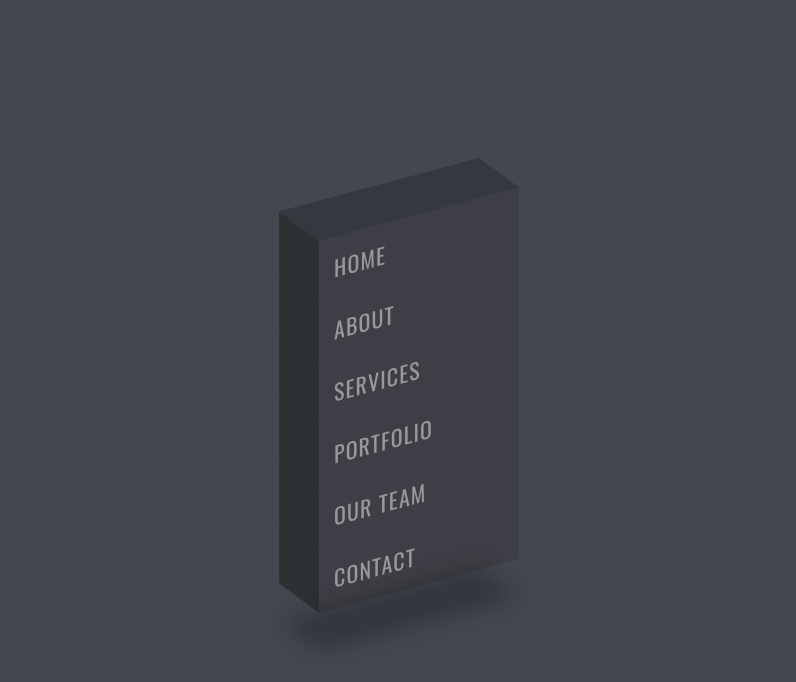
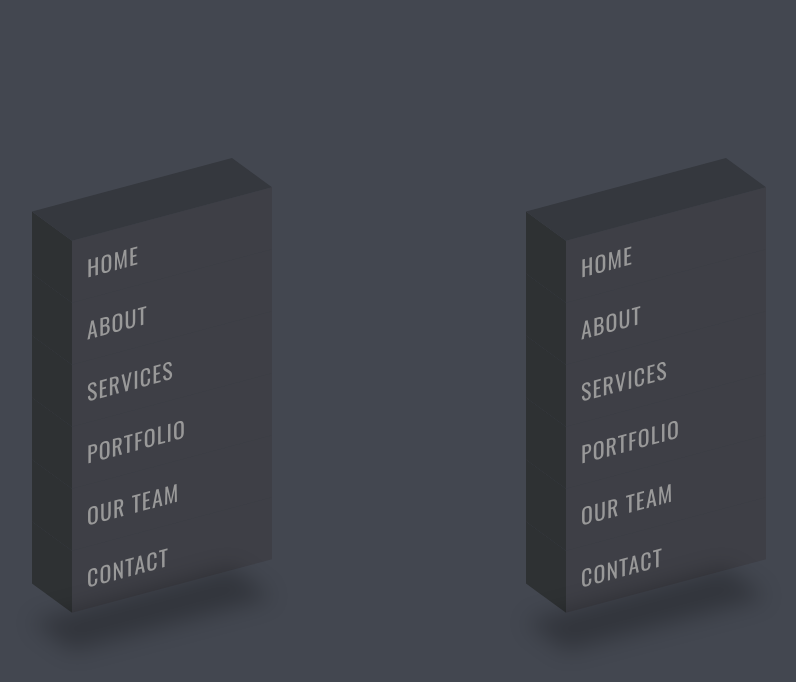
Before and after one commit to LightForLife/isometric-menu-hover-effects, a plain HTML site: page index.html in a window 1280 px wide. Shown: the whole page, without its empty margins (221-1017 px from the left). Drawn offline with nearby package versions, Linux system fonts and the light colour scheme.

Commit message:
add menu-right

```diff
--- a/index.html
+++ b/index.html
@@ -34,5 +34,26 @@
         <a class="menu-link" href="#">Contact</a>
       </li>
     </ul>
+    <!------------------- Menu-right ---------------------->
+    <ul class="menu">
+      <li style="--i: 6" class="menu-item menu-item-right">
+        <a class="menu-link" href="#">Home</a>
+      </li>
+      <li style="--i: 5" class="menu-item menu-item-right">
+        <a class="menu-link" href="#">About</a>
+      </li>
+      <li style="--i: 4" class="menu-item menu-item-right">
+        <a class="menu-link" href="#">Services</a>
+      </li>
+      <li style="--i: 3" class="menu-item menu-item-right">
+        <a class="menu-link" href="#">Portfolio</a>
+      </li>
+      <li style="--i: 2" class="menu-item menu-item-right">
+        <a class="menu-link" href="#">Our Team</a>
+      </li>
+      <li style="--i: 1" class="menu-item menu-item-right">
+        <a class="menu-link" href="#">Contact</a>
+      </li>
+    </ul>
   </body>
 </html>
--- a/sass/_menu.scss
+++ b/sass/_menu.scss
@@ -5,7 +5,7 @@ body {
   font-weight: 700;
   font-style: normal;
   display: flex;
-  justify-content: center;
+  justify-content: space-evenly;
   align-items: center;
   min-height: 100vh;
   font-weight: normal;
@@ -78,6 +78,10 @@ li {
 
 .menu-item:hover {
   background: #33a3ee;
+  transform: translateX(50px);
+}
+
+.menu-item-right:hover {
   transform: translateX(-50px);
 }
 
```
Also changed, not shown: css/main.css, css/main.min.css, 2 other files.
